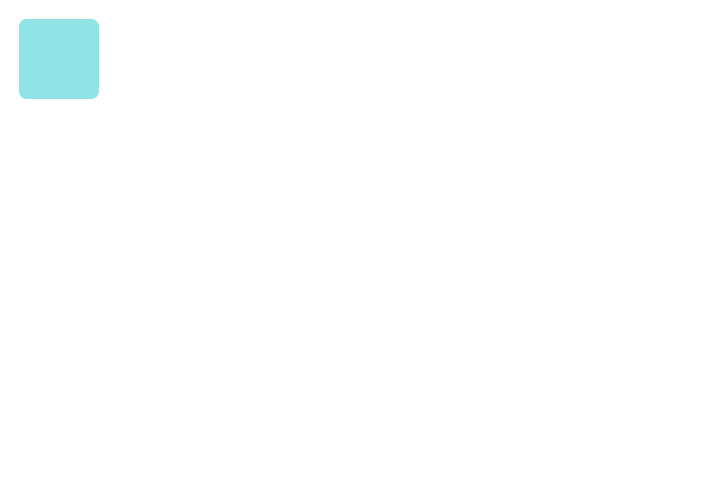
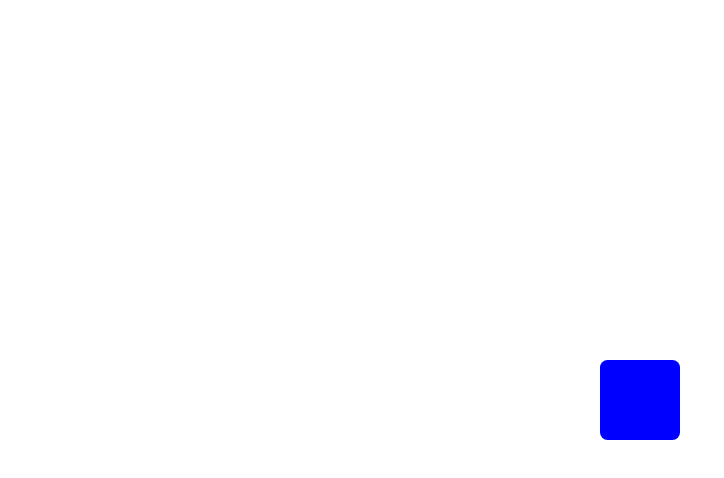
Before and after one commit to francisco-jhonatan/SENAC-2025, a plain HTML site: page front-end/pages/jogo.html in a window 1280 px wide. Shown: the whole page, without its empty margins (0-724 px from the left). Drawn offline with Linux system fonts and the light colour scheme.

Commit message:
Jogo-final

```diff
--- a/front-end/pages/css/jogo.css
+++ b/front-end/pages/css/jogo.css
@@ -9,6 +9,14 @@ html, body{
     height: 100%;
 }
 
+#container{
+    width: 100%;
+    height: 100%;
+    display: flex;
+    justify-content: center;
+    align-items: center;
+}
+
 .square{
     margin: 5mm;
     width: 80px;
--- a/front-end/pages/javascript/jogo.js
+++ b/front-end/pages/javascript/jogo.js
@@ -1,11 +1,39 @@
+
+/*var container = document.getElementById('container')
 
 let square = document.createElement('div')
 square.className = 'square'
 
-document.body.appendChild(square)
+container.appendChild(square)
 
-square.addEventListener('click', () => {
-    let a = square
+square.addEventListener('click', ()=>{
+    let a = document.createElement('div')
+    a.className = 'square'
     a.style.backgroundColor = "black"
-    document.body.appendChild(a)
-})
+    container.appendChild(a)
+    })*/
+
+
+var container = document.getElementById('container')
+flag = true
+function CreateSquare(){
+    if(document.querySelector('.square')!==null){
+        document.querySelector('.square').remove()
+    }
+    let a = document.createElement('div')
+    a.className = 'square'
+    a.addEventListener('click', ()=>{
+        CreateSquare()
+    })
+    if(flag){
+        a.style.backgroundColor = "blue"
+    } else{
+        a.style.backgroundColor = "red"
+    }
+    flag = !flag
+    container.appendChild(a)
+}
+
+CreateSquare()
+
+alert(Math.random*100)
--- a/front-end/pages/jogo.html
+++ b/front-end/pages/jogo.html
@@ -7,6 +7,8 @@
     <title>Document</title>
 </head>
 <body>
+    <div id="container"></div>
+
     <script src="javascript/jogo.js"></script>
 
 </body>
```
